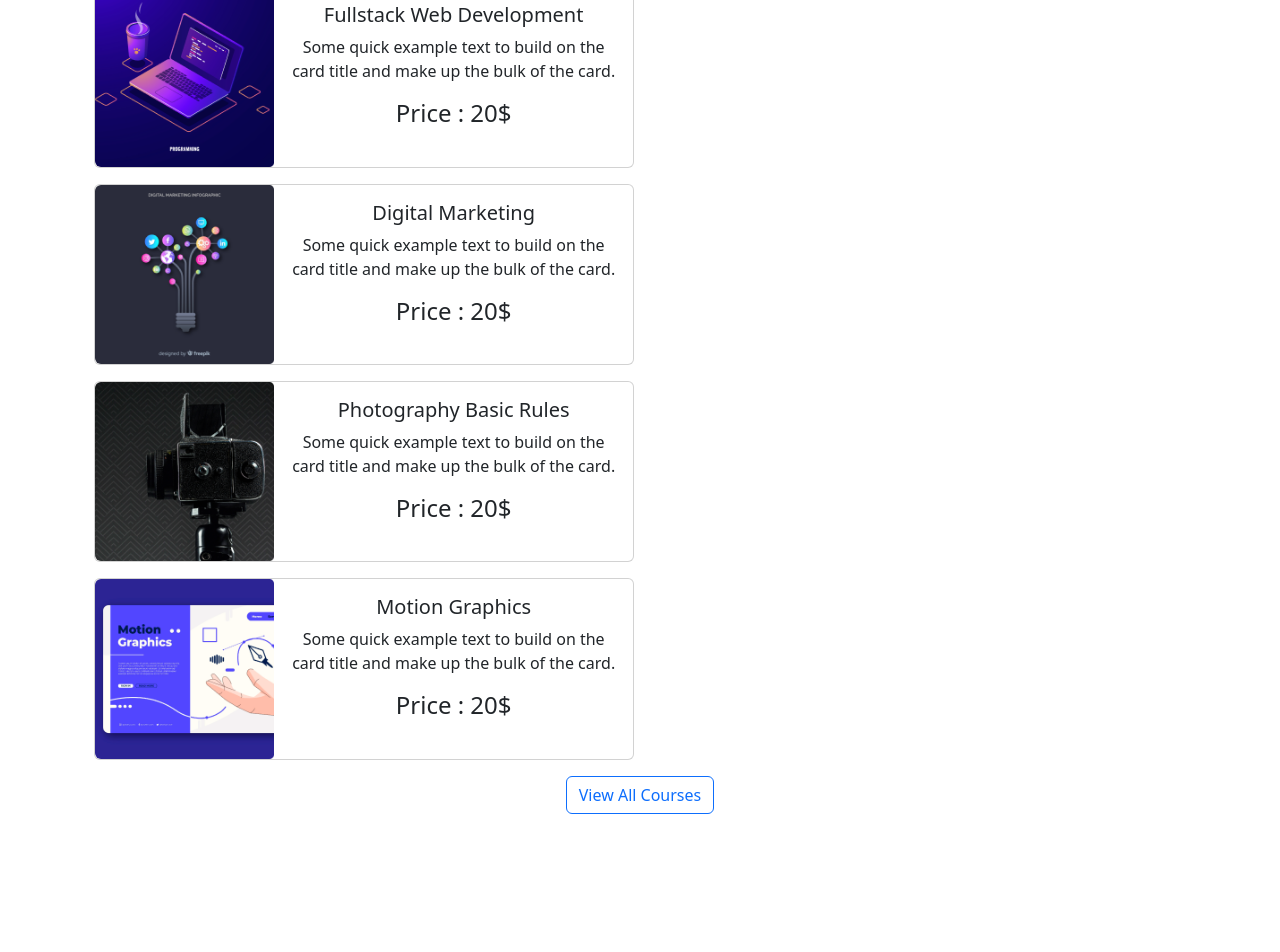
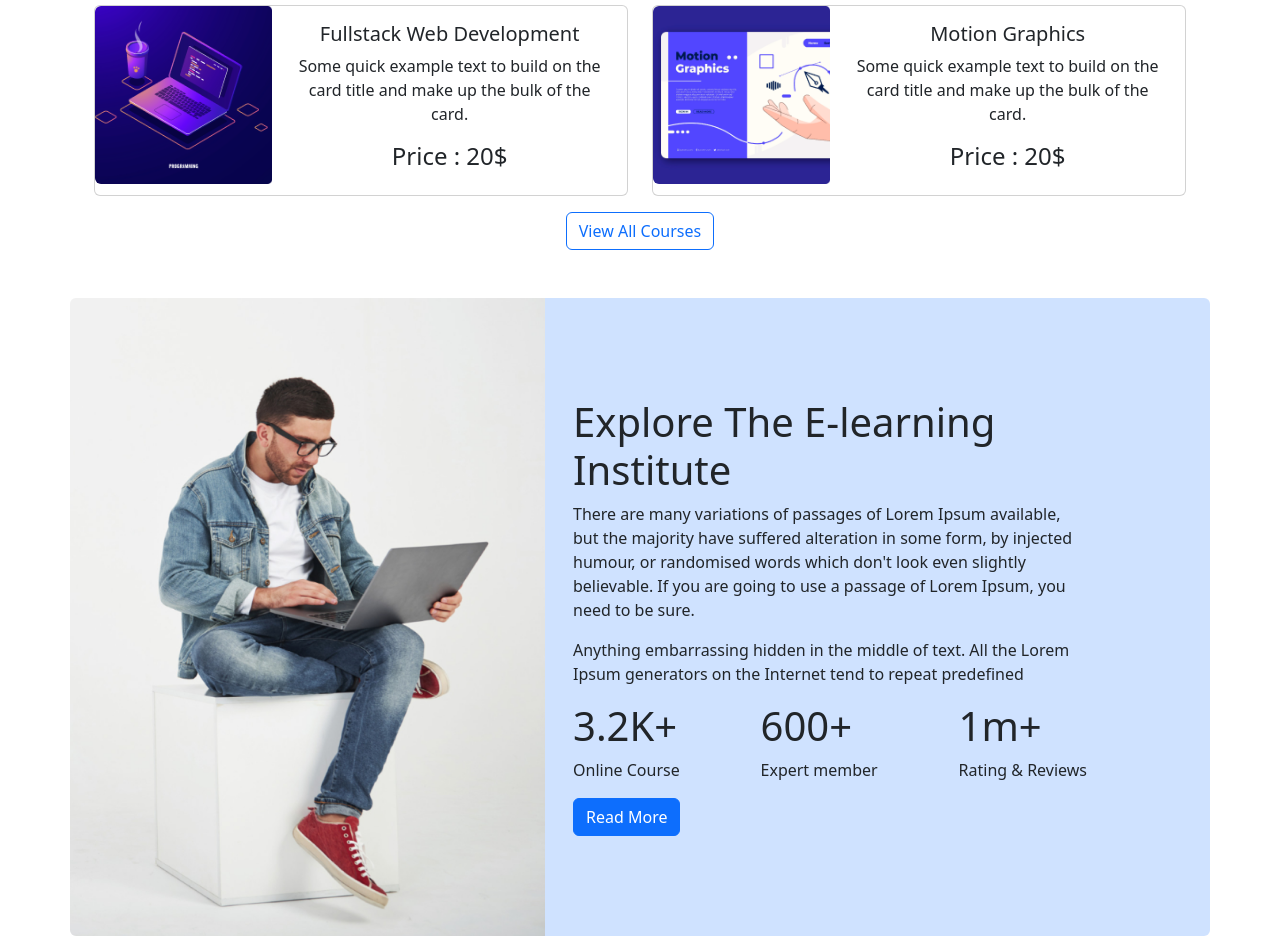
Before and after one commit to shakib2123/Info-Teck, a plain HTML site: page index.html in a window 1280 px wide. Shown: the part 1353-2305 px from the top of the page. Before the commit the page ends 2215 px from the top, so only its background shows below. Drawn offline with nearby package versions, Linux system fonts and the light colour scheme.

Commit message:
E-learning added

```diff
--- a/index.html
+++ b/index.html
@@ -36,7 +36,7 @@
                                 <a class=" nav-link active" aria-current="page" href="#">Home</a>
                             </li>
                             <li class="me-3 nav-item">
-                                <a class="nav-link" href="#">Courses</a>
+                                <a class="nav-link" href="#courses">Courses</a>
                             </li>
                             <li class="me-3 nav-item">
                                 <a class="nav-link" href="#"> Deals </a>
@@ -106,7 +106,7 @@
         <!---------------------------------
             Courses start
         -------------------------------->
-        <section class="container-fluid container">
+        <section id="courses" class="container-fluid container">
             <div class="text-center">
                 <h2>
                     <span>Discover Our Popular</span><br>
@@ -117,9 +117,9 @@
             </div>
             <div class="py-5">
                 <div class="container text-center">
-                    <div class="row row-cols-1 row-cols-md-1 align-items-start">
+                    <div class="row row-cols-1 row-cols-md-1 row-cols-md-fluid row-cols-lg-2 align-items-start">
                         <div class="col">
-                            <div class="card mb-3" style="max-width: 540px;">
+                            <div class="card mb-3">
                                 <div class="row g-0">
                                     <div class="col-md-4">
                                         <img src="images/course/course-1.png" class="img-fluid rounded-start" alt="...">
@@ -134,7 +134,7 @@
                                     </div>
                                 </div>
                             </div>
-                            <div class="card mb-3" style="max-width: 540px;">
+                            <div class="card mb-3">
                                 <div class="row g-0">
                                     <div class="col-md-4">
                                         <img src="images/course/course-2.png" class="img-fluid rounded-start" alt="...">
@@ -149,7 +149,7 @@
                                     </div>
                                 </div>
                             </div>
-                            <div class="card mb-3" style="max-width: 540px;">
+                            <div class="card mb-3">
                                 <div class="row g-0">
                                     <div class="col-md-4">
                                         <img src="images/course/course-3.png" class="img-fluid rounded-start" alt="...">
@@ -166,7 +166,7 @@
                             </div>
                         </div>
                         <div class="col">
-                            <div class="card mb-3" style="max-width: 540px;">
+                            <div class="card mb-3">
                                 <div class="row g-0">
                                     <div class="col-md-4">
                                         <img src="images/course/course-4.png" class="img-fluid rounded-start" alt="...">
@@ -181,7 +181,7 @@
                                     </div>
                                 </div>
                             </div>
-                            <div class="card mb-3" style="max-width: 540px;">
+                            <div class="card mb-3">
                                 <div class="row g-0">
                                     <div class="col-md-4">
                                         <img src="images/course/course-5.png" class="img-fluid rounded-start" alt="...">
@@ -196,7 +196,7 @@
                                     </div>
                                 </div>
                             </div>
-                            <div class="card mb-3" style="max-width: 540px;">
+                            <div class="card mb-3">
                                 <div class="row g-0">
                                     <div class="col-md-4">
                                         <img src="images/course/course-6.png" class="img-fluid rounded-start" alt="...">
@@ -217,6 +217,46 @@
                 </div>
             </div>
         </section>
+        <!--------------------------------------
+             E-learnig start
+        ------------------------------------------ -->
+        <section class="container container-fluid">
+            <div class="card border-0  mb-3 w-100">
+                <div class="row bg-primary-subtle rounded row-cols-1 row-cols-md-1">
+                    <div class="col-md-5 g-0 bg-white">
+                        <img src="images/working.png" class="img-fluid rounded-start" alt="...">
+                    </div>
+                    <div class="col-md-6 my-auto">
+                        <div class="card-body">
+                            <h1 class="card-title">Explore The E-learning
+                                Institute</h1>
+                            <p class="card-text">There are many variations of passages of Lorem Ipsum available, but the
+                                majority have suffered alteration in some form, by injected humour, or
+                                randomised words which don't look even slightly believable. If you are going
+                                to use a passage of Lorem Ipsum, you need to be sure.</p>
+                            <p class="card-text">Anything embarrassing hidden in the middle of text. All the Lorem Ipsum
+                                generators on the Internet tend to repeat predefined</p>
+                            <div class="d-flex justify-content-between">
+                                <div>
+                                    <h1>3.2K+</h1>
+                                    <p>Online Course</p>
+                                </div>
+                                <div>
+                                    <h1>600+</h1>
+                                    <p>Expert member</p>
+                                </div>
+                                <div>
+                                    <h1>1m+</h1>
+                                    <p>Rating & Reviews</p>
+                                </div>
+                            </div>
+                            <button class="btn btn-primary">Read More</button>
+                        </div>
+                    </div>
+                </div>
+            </div>
+        </section>
+
     </main>
     <script src="https://cdn.jsdelivr.net/npm/bootstrap@5.3.0/dist/js/bootstrap.bundle.min.js"
         integrity="sha384-geWF76RCwLtnZ8qwWowPQNguL3RmwHVBC9FhGdlKrxdiJJigb/j/68SIy3Te4Bkz"
```
